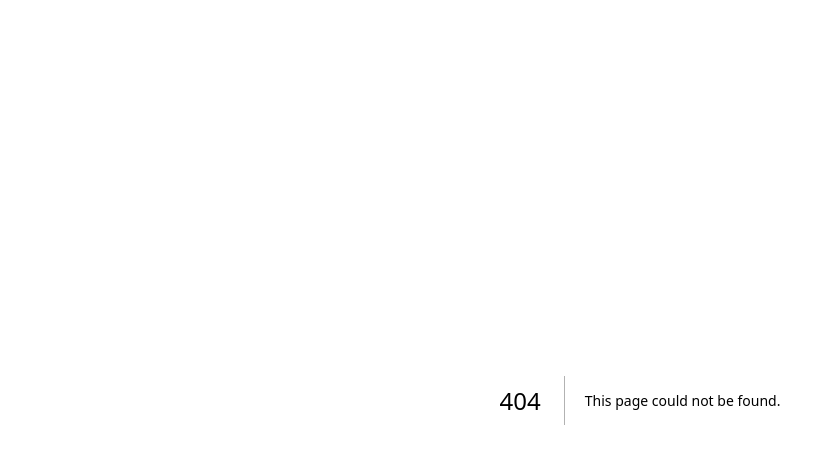
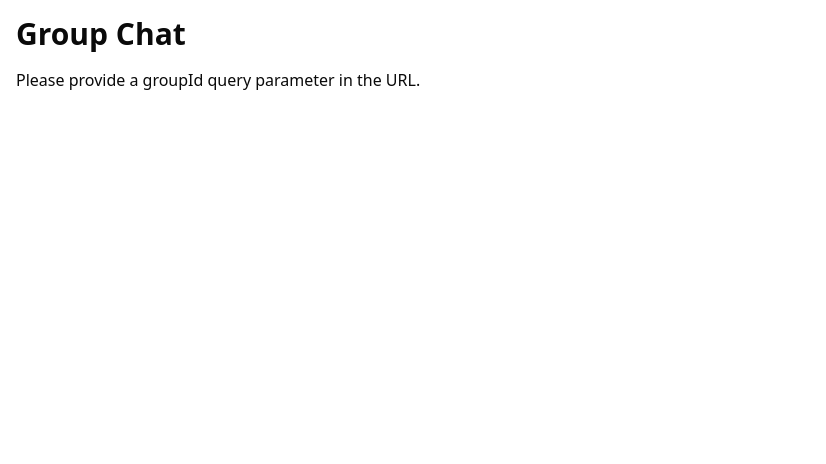
Before and after one commit to KUMUDZIMAL/mentorher-frontend, a Next.js app: page /group-chat in a window 1280 px wide. Before the commit this address had no page. Shown: the top 464 px of the page, without its empty margins (0-826 px from the left). Built offline with nearby package versions, Linux system fonts and the light colour scheme.

Commit message:
final ui 9

```diff
--- a/src/app/group-chat/[groupId]/page.tsx
+++ /dev/null
@@ -1,18 +0,0 @@
-// app/group-chat/[groupId]/page.tsx
-"use client";
-import { useParams } from 'next/navigation';
-import ChatApp from '@/myComponents/ChatApp';
-
-const GroupChatPage = () => {
-  const params = useParams();
-  const groupId = Array.isArray(params.groupId) ? params.groupId[0] : params.groupId;
-
-  return (
-    <div className="container mx-auto p-4">
-      <h1 className="text-3xl font-bold mb-4">Group Chat</h1>
-      <ChatApp groupId={groupId} />
-    </div>
-  );
-};
-
-export default GroupChatPage;
--- /dev/null
+++ b/src/app/group-chat/page.tsx
@@ -0,0 +1,23 @@
+// app/group-chat/page.tsx
+"use client";
+
+import { useSearchParams } from "next/navigation";
+import ChatApp from "@/myComponents/ChatApp";
+
+const GroupChatPage = () => {
+  const searchParams = useSearchParams();
+  const groupId = searchParams.get("groupId");
+
+  return (
+    <div className="container mx-auto p-4">
+      <h1 className="text-3xl font-bold mb-4">Group Chat</h1>
+      {groupId ? (
+        <ChatApp groupId={groupId} />
+      ) : (
+        <p>Please provide a groupId query parameter in the URL.</p>
+      )}
+    </div>
+  );
+};
+
+export default GroupChatPage;
```
